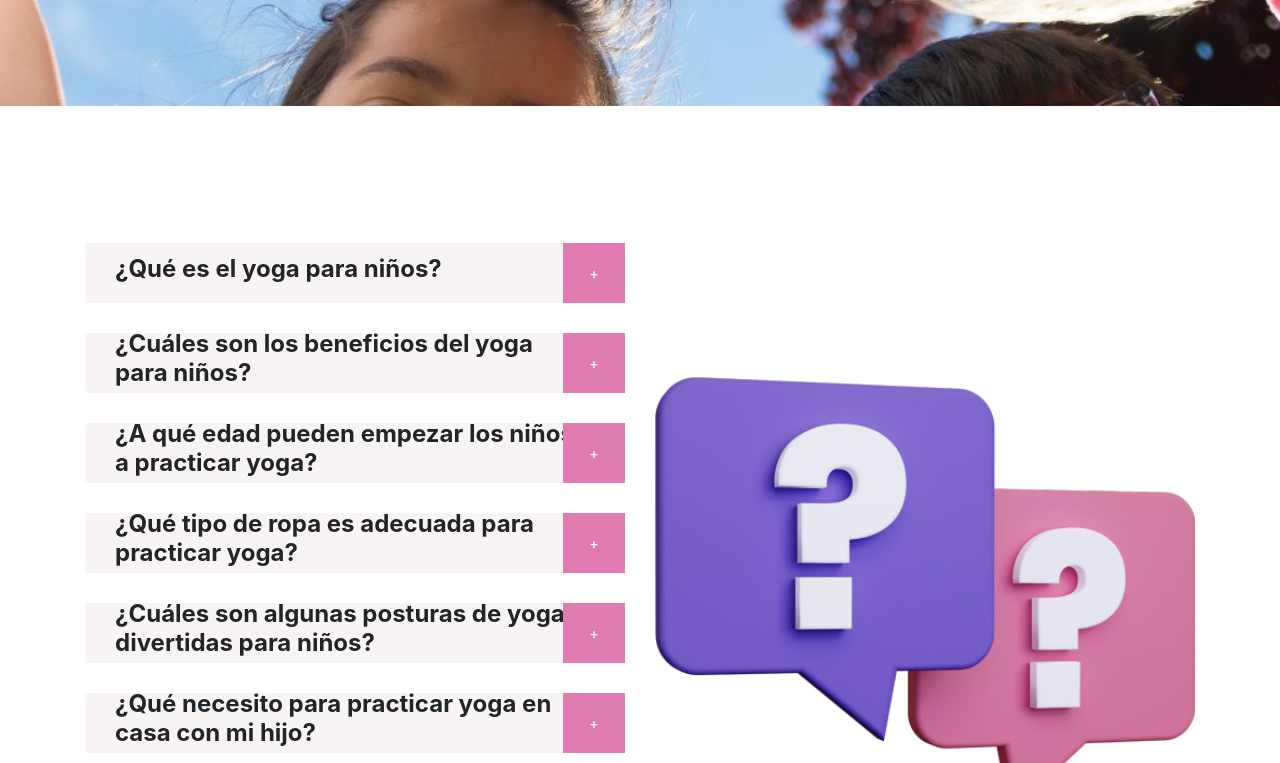
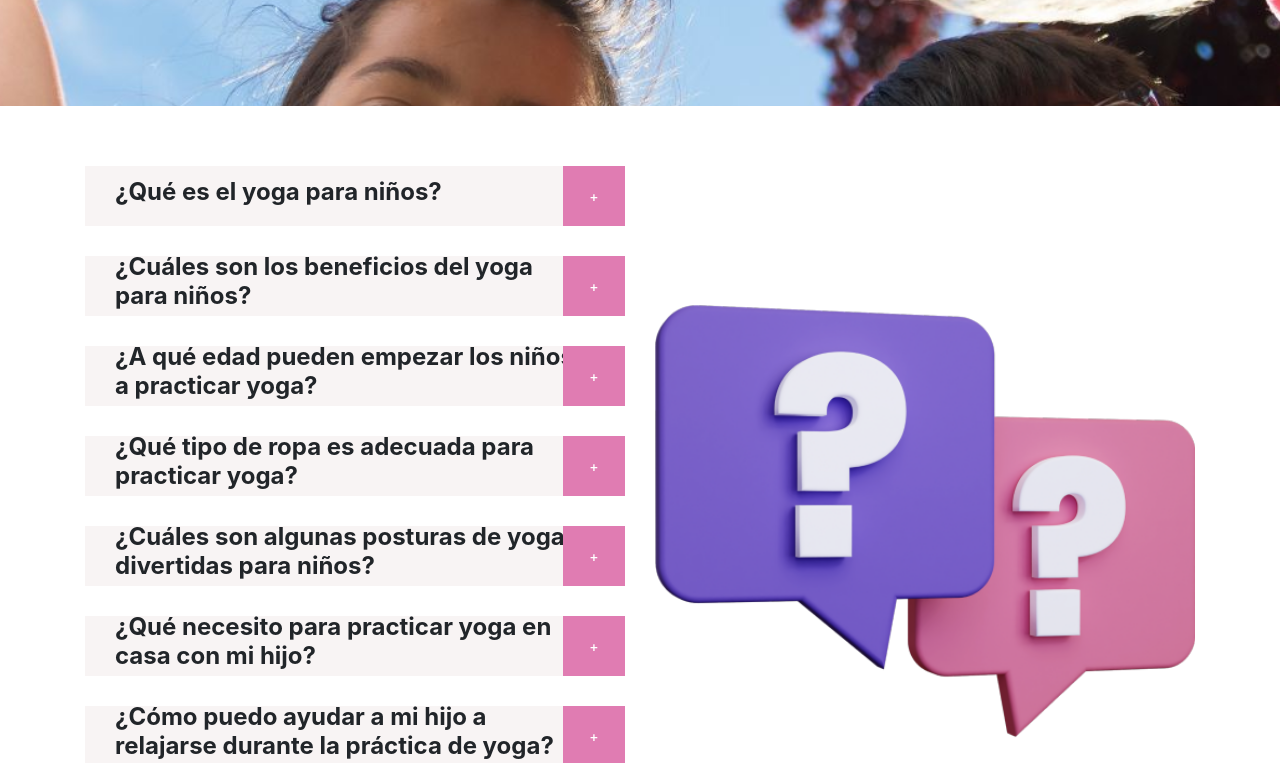
Before and after one commit to yogadrinai/yogadrinai.gihub.io, a website with bundled scripts: page preguntas.html in a window 1280 px wide. Shown: the part 341-1104 px from the top of the page. Built offline with nearby package versions, Linux system fonts and the light colour scheme.

Commit message:
cambio de paddings

```diff
--- a/preguntas.html
+++ b/preguntas.html
@@ -111,7 +111,6 @@
             <div class="container">
                 <div class="row row-eq-height">
                      <div class="col-lg-6 order-1 order-lg-1">
-                         <div class="elements_accordions">
                              <div class="accordion_container">
                                 <div class="accordion d-flex flex-row align-items-center">
                                     <h4><b>¿Qué es el yoga para niños?</b></h4>
@@ -182,7 +181,7 @@
                     </div>
                 </div>
                 <!-- Continúa con los demás acordeones -->
-            </div>
+
         </div>
         <!-- Tercera Columna (Primera Imagen) -->
         <div class="col-lg-6 order-2 order-lg-2">
--- a/styles/teachers_styles.css
+++ b/styles/teachers_styles.css
@@ -911,8 +911,8 @@ section
 .become
 {
 	width: 100%;
-	padding-top: 117px;
-	padding-bottom: 117px;
+	padding-top: 50px;
+	padding-bottom: 50px;
 }
 .become_title h1
 {
```
Also changed, not shown: elements.html (+4 -3 lines).
